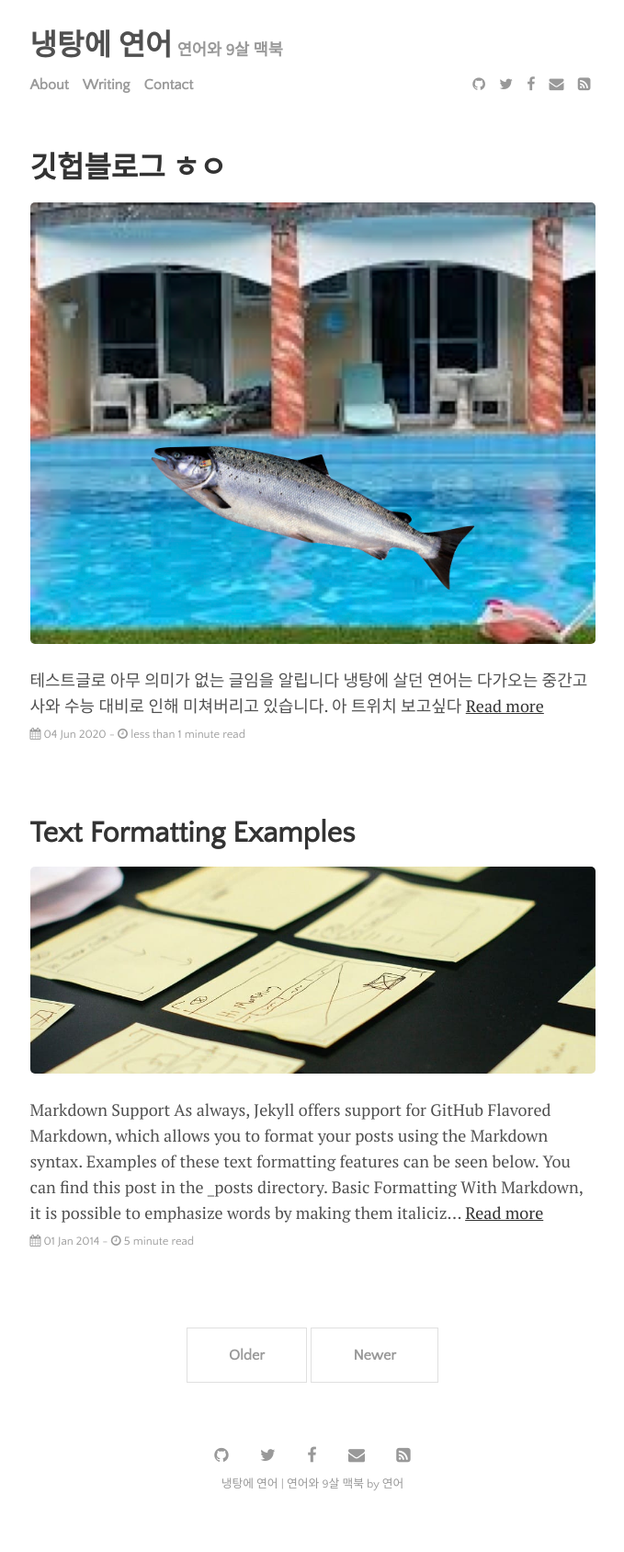
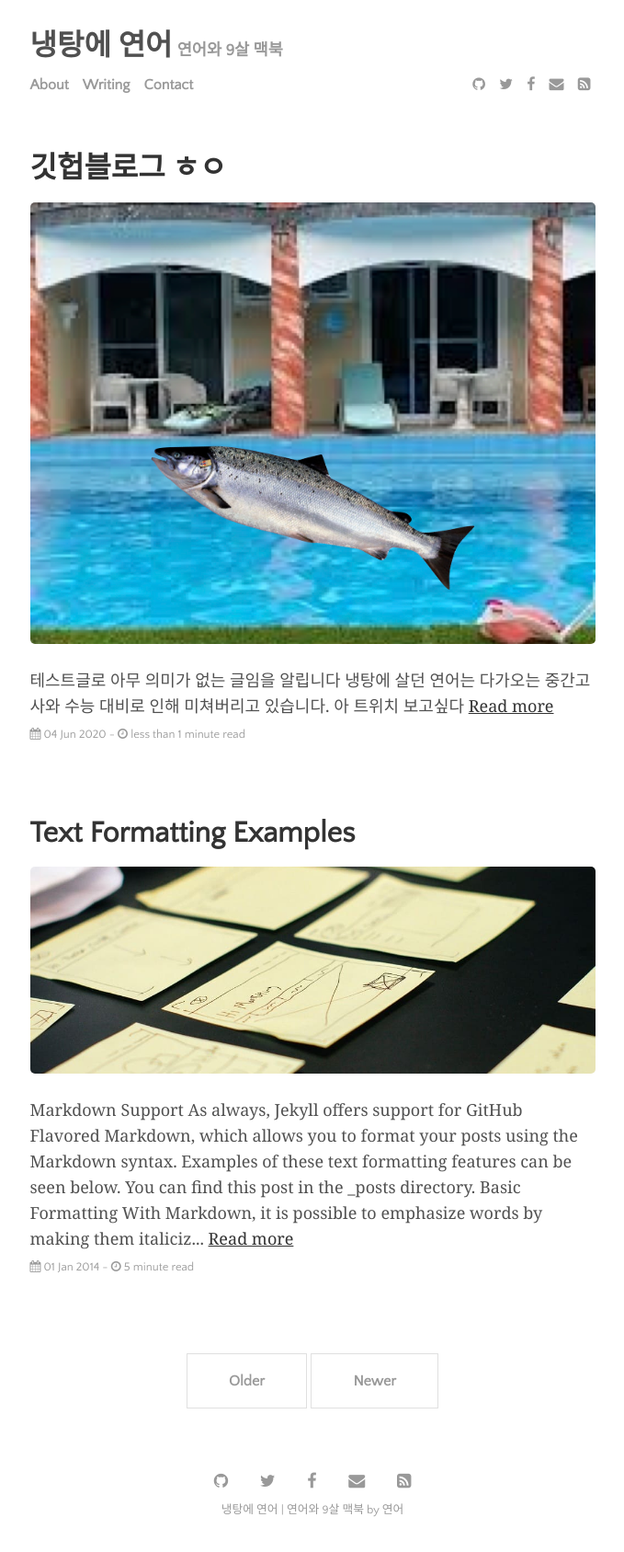
Before and after one commit to ynokim/ynokim.github.io, a Jekyll site: the page built from index.html, in a window 1280 px wide. Shown: the whole page at 92% size, without its empty margins (300-979 px from the left). Built offline with Jekyll 4.4.1, drawn with Linux system fonts in a browser that asks for light colours; the list of posts is cut into pages by our own code; before the commit the page ends 1659 px from its top, so only the background shows below that.

Commit message:
Update main.css

```diff
--- a/assets/css/main.css
+++ b/assets/css/main.css
@@ -18,7 +18,7 @@
 */
 
 body {
-  font-family: "PT Serif", Georgia, "Times New Roman", serif;
+  font-family: "IBM Plex Serif", Georgia, "Times", serif;
   font-size: 18px;
   color: #515151;
   line-height: 1.75rem;
```
